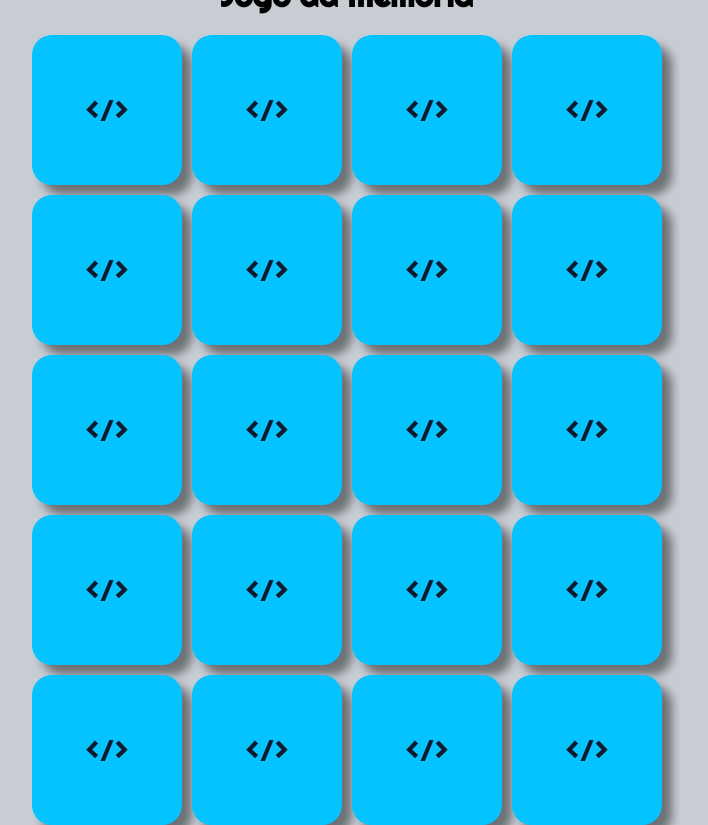
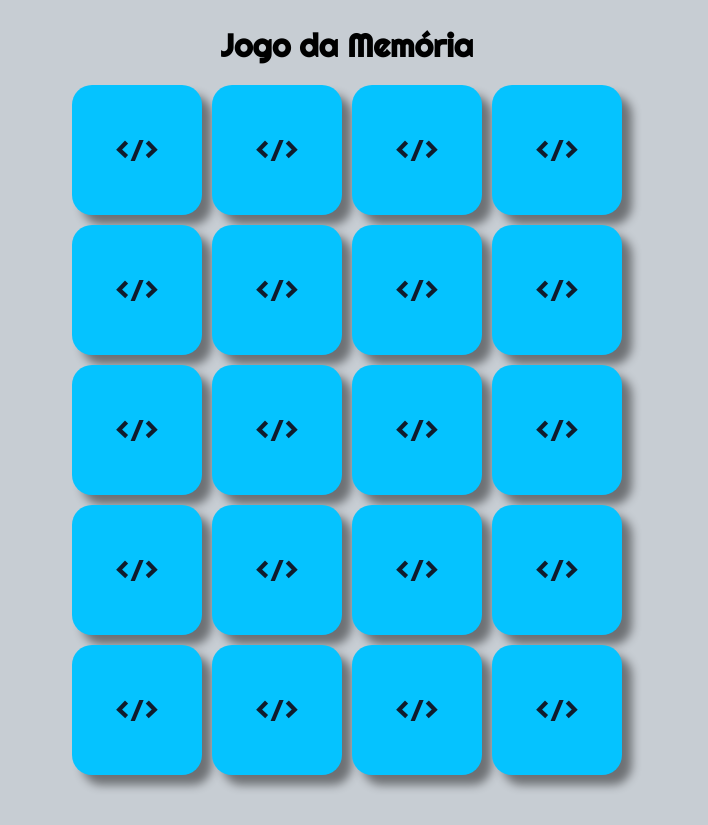
Before and after one commit to ffhenrique/jogo-da-memoria, a plain HTML site: page index.html in a window 1280 px wide. Shown: the whole page, without its empty margins (293-1001 px from the left). After the commit the page ends 800 px from the top, so only its background shows below. Drawn offline with Linux system fonts and the light colour scheme.

Commit message:
Update style.css

```diff
--- a/assets/styles/style.css
+++ b/assets/styles/style.css
@@ -19,8 +19,8 @@ h1 {
     margin-bottom: 20px;
 }
 .card {
-    width: 150px;
-    height: 150px;
+    width: 130px;
+    height: 130px;
     position: relative;
 
     transform-style: preserve-3d;
```
